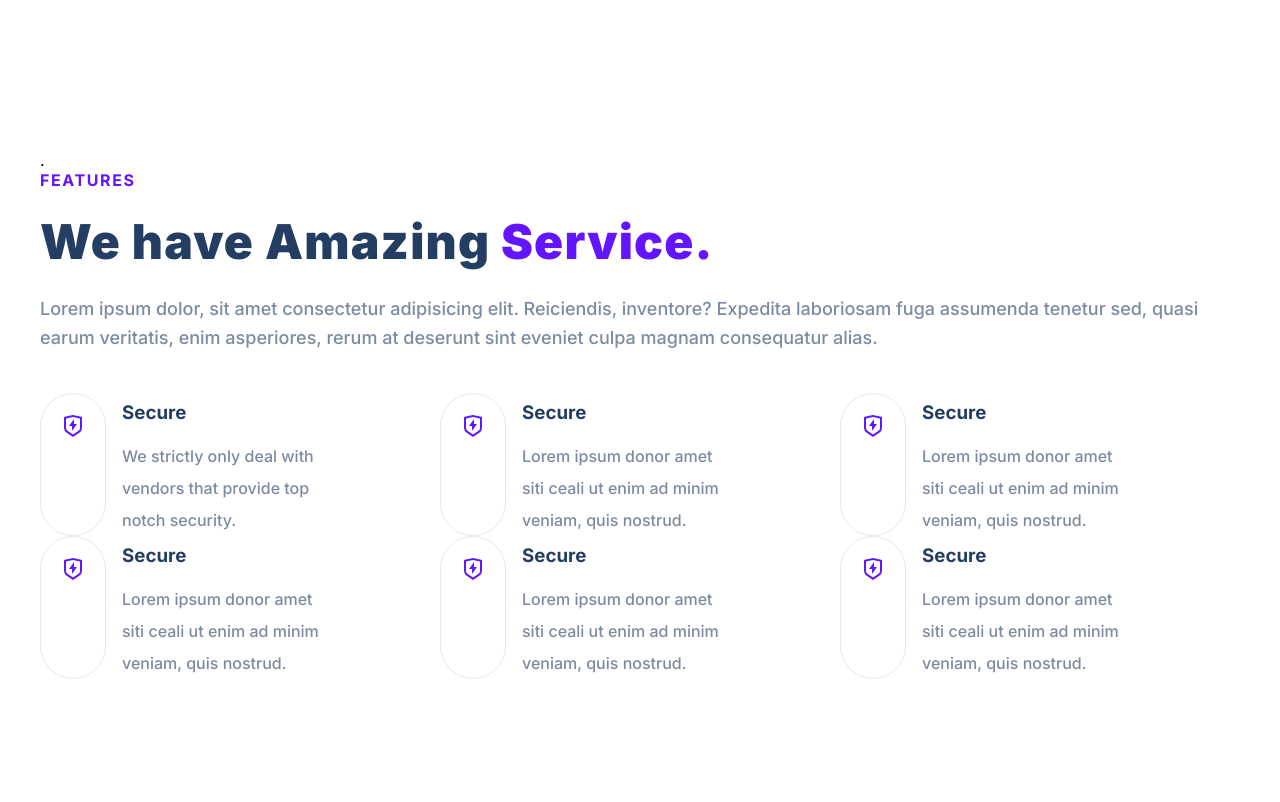
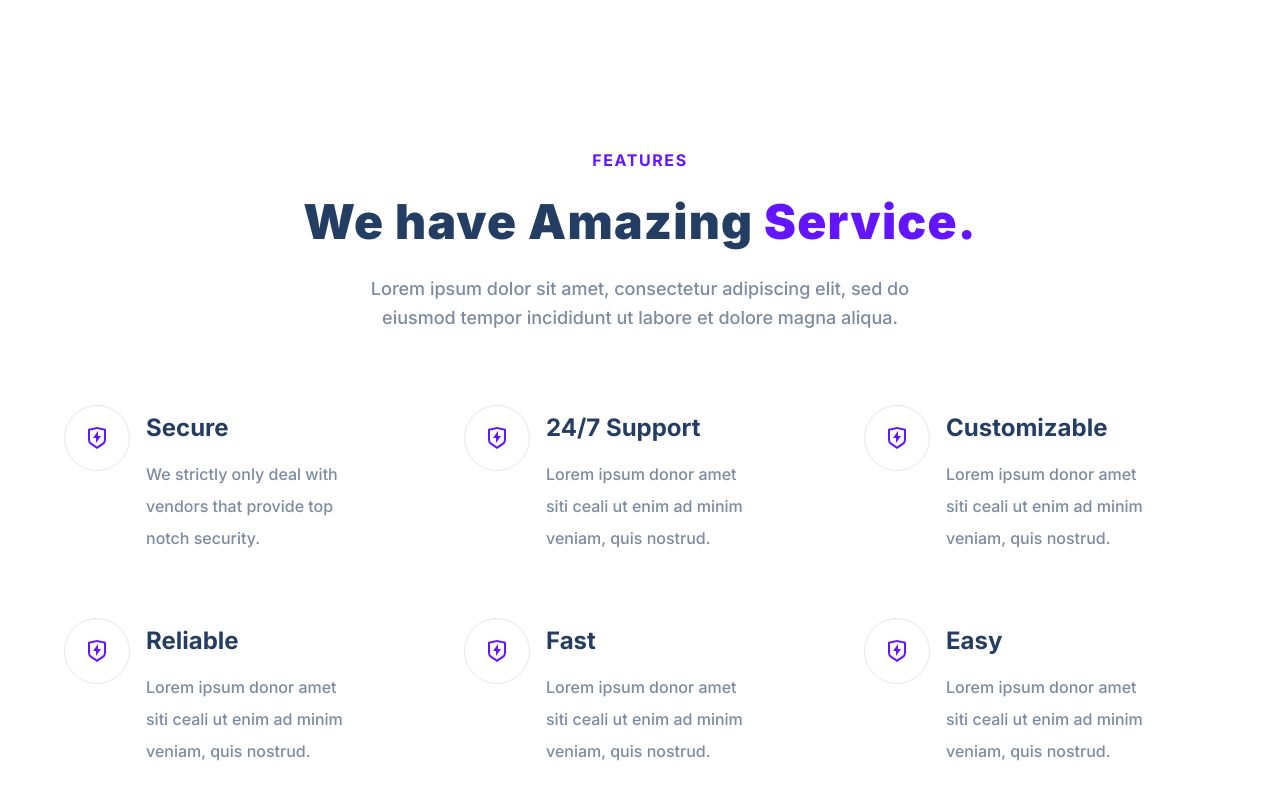
Before and after one commit to dejesupa/Treact-Project, a plain HTML site: page index.html in a window 1280 px wide. Shown: the part 716-1518 px from the top of the page. Before the commit the page ends 1475 px from the top, so only its background shows below. Drawn offline with Linux system fonts and the light colour scheme.

Commit message:
features images

```diff
--- a/index.html
+++ b/index.html
@@ -91,7 +91,7 @@
   <section id="features">
     <div class="container">
       <div class="row">
-        .
+        <div class="features__header">
         <h4 class="section__tag">
           <span class="purple">FEATURES</span>
         </h4>
@@ -99,17 +99,18 @@
           We have Amazing <span class="purple">Service.</span>
         </h1>
         <p class="section__para">
-          Lorem ipsum dolor, sit amet consectetur adipisicing elit. Reiciendis, inventore? Expedita laboriosam fuga assumenda tenetur sed, quasi earum veritatis, enim asperiores, rerum at deserunt sint eveniet culpa magnam consequatur alias.
+          Lorem ipsum dolor sit amet, consectetur adipiscing elit, sed do eiusmod tempor incididunt ut labore et dolore magna aliqua.
         </p>
+        </div>
         <div class="features__wrapper">
           <div class="service">
             <figure class="service__img--wrapper">
               <img class="service__img" src="./assets-Mod 2 Final Project/assets/shield-icon.daefe14b320b14fbd9cbd18908ac93ec.svg" alt="">
             </figure>
               <div class="service__description">
-              <h3 class="service__title">
+              <h2 class="service__title">
                 Secure
-              </h3>
+              </h2>
               <p class="service__para">
                 We strictly only deal with vendors that provide top notch security.
               </p>
@@ -120,66 +121,72 @@
               <img class="service__img" src="./assets-Mod 2 Final Project/assets/shield-icon.daefe14b320b14fbd9cbd18908ac93ec.svg" alt="">
             </figure>
               <div class="service__description">
-              <h3 class="service__title">
-                Secure
-              </h3>
+              <h2 class="service__title">
+                24/7 Support
+              </h2>
               <p class="service__para">
                 Lorem ipsum donor amet siti ceali ut enim ad minim veniam, quis nostrud.
               </p>
             </div>
           </div>
+
           <div class="service">
             <figure class="service__img--wrapper">
               <img class="service__img" src="./assets-Mod 2 Final Project/assets/shield-icon.daefe14b320b14fbd9cbd18908ac93ec.svg" alt="">
             </figure>
               <div class="service__description">
-              <h3 class="service__title">
-                Secure
-              </h3>
+              <h2 class="service__title">
+               Customizable
+              </h2>
               <p class="service__para">
                 Lorem ipsum donor amet siti ceali ut enim ad minim veniam, quis nostrud.
               </p>
             </div>
           </div>
+
           <div class="service">
             <figure class="service__img--wrapper">
               <img class="service__img" src="./assets-Mod 2 Final Project/assets/shield-icon.daefe14b320b14fbd9cbd18908ac93ec.svg" alt="">
             </figure>
               <div class="service__description">
-              <h3 class="service__title">
-                Secure
-              </h3>
+              <h2 class="service__title">
+                Reliable
+              </h2>
               <p class="service__para">
                 Lorem ipsum donor amet siti ceali ut enim ad minim veniam, quis nostrud.
               </p>
             </div>
           </div>
+
           <div class="service">
             <figure class="service__img--wrapper">
               <img class="service__img" src="./assets-Mod 2 Final Project/assets/shield-icon.daefe14b320b14fbd9cbd18908ac93ec.svg" alt="">
             </figure>
               <div class="service__description">
-              <h3 class="service__title">
-                Secure
-              </h3>
+              <h2 class="service__title">
+                Fast
+              </h2>
               <p class="service__para">
                 Lorem ipsum donor amet siti ceali ut enim ad minim veniam, quis nostrud.
               </p>
             </div>
           </div>
+
           <div class="service">
             <figure class="service__img--wrapper">
               <img class="service__img" src="./assets-Mod 2 Final Project/assets/shield-icon.daefe14b320b14fbd9cbd18908ac93ec.svg" alt="">
             </figure>
               <div class="service__description">
-              <h3 class="service__title">
-                Secure
-              </h3>
+              <h2 class="service__title">
+                Easy
+              </h2>
               <p class="service__para">
                 Lorem ipsum donor amet siti ceali ut enim ad minim veniam, quis nostrud.
               </p>
             </div>
           </div>
+
+
         </div>
 
         </ul>
--- a/styles.css
+++ b/styles.css
@@ -302,12 +302,18 @@ FEATURES
 
 */
 
+.features__header {
+    display: flex;
+    flex-direction: column;
+    align-items: center;
+
+}
+
 .section__tag {
     font-size: 16px;
     color: #6415ff;
     letter-spacing: 1.6px;
     font-weight: 700;
-    text-transform: uppercase;
 }
 
 .section__title {
@@ -317,6 +323,11 @@ FEATURES
     line-height: 1.5;
     margin: 16px 0;
     letter-spacing: 0.025em;
+}
+
+#features .section__para {
+    text-align: center;
+    max-width: 576px;
 }
 
 .section__para {
@@ -335,6 +346,8 @@ FEATURES
 .service {
     width: calc(100% / 3);
     display: flex;
+    align-items: flex-start;
+    padding: 32px 24px;
 }
 
 .service__img--wrapper {
```
